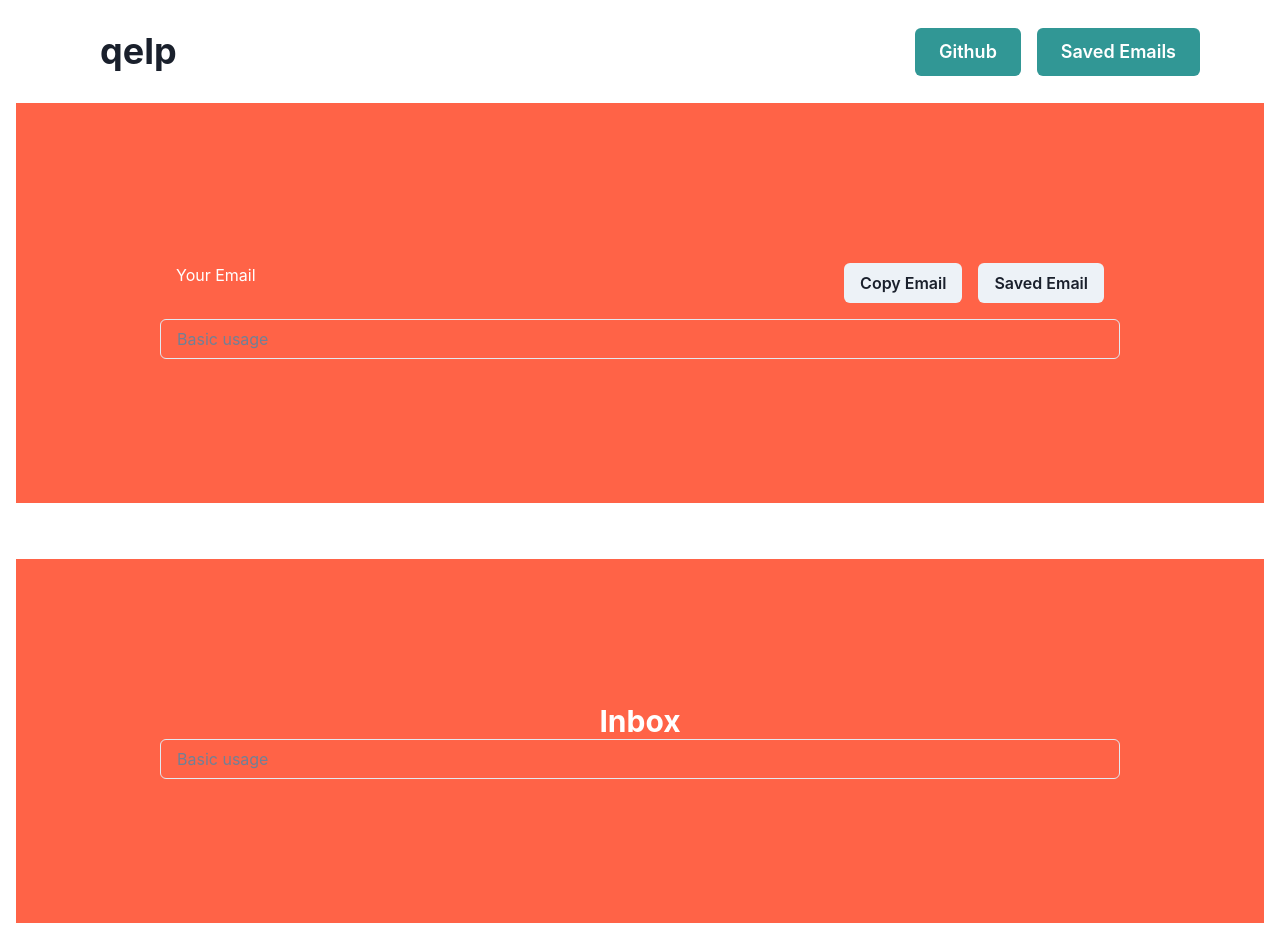
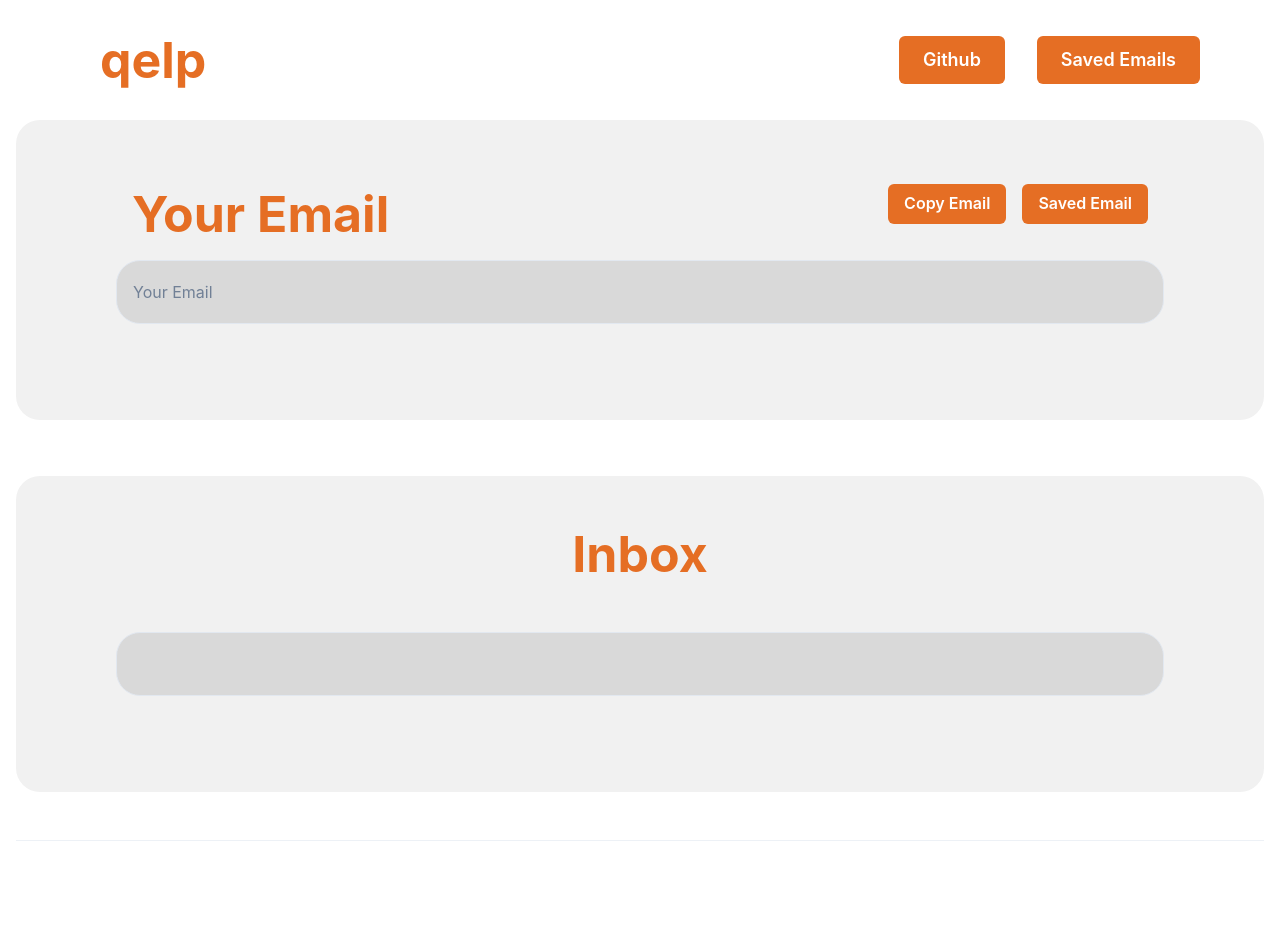
Before and after one commit to deeppaz/qelp, a React (Create React App) app: page / in a window 1280 px wide. Shown: the top 928 px of the page. Built offline with nearby package versions, Linux system fonts and the light colour scheme.

Commit message:
update ui

```diff
--- a/src/layouts/Footer.js
+++ b/src/layouts/Footer.js
@@ -1,10 +1,10 @@
 import React, { Fragment } from "react";
-import { Box, Heading } from "@chakra-ui/react";
+import {  Heading } from "@chakra-ui/react";
 
 export default function Footer() {
   return (
     <Fragment>
-      <Heading textAlign={'center'}>  (●'◡'●)</Heading>
+      <Heading textAlign={'center'} mb="10">  (●'◡'●)</Heading>
     </Fragment>
   );
 }
--- a/src/layouts/Nav.js
+++ b/src/layouts/Nav.js
@@ -23,12 +23,12 @@ export default function Nav() {
         }}
       >
         <Box p="5">
-          <Heading size="xl">qelp</Heading>
+          <Heading size="xl" fontSize="50px" color="#e56e24">qelp</Heading>
         </Box>
         <Spacer />
-        <ButtonGroup gap="2">
-          <Button colorScheme="teal" size={"lg"}>Github</Button>
-          <Button colorScheme="teal" size={"lg"}>Saved Emails</Button>
+        <ButtonGroup gap="6">
+          <Button colorScheme="teal" size={"lg"} backgroundColor="#e56e24">Github</Button>
+          <Button colorScheme="teal" size={"lg"} backgroundColor="#e56e24">Saved Emails</Button>
         </ButtonGroup>
       </Flex>
     </Fragment>
--- a/src/pages/Home/Home.js
+++ b/src/pages/Home/Home.js
@@ -8,6 +8,7 @@ import {
   Input,
   Heading,
   Text,
+  Divider
 } from "@chakra-ui/react";
 import React, { Fragment } from "react";
 
@@ -15,28 +16,34 @@ export default function Home() {
   return (
     <Fragment>
       <VStack>
-        <Container maxW="container.xl" h='container.xl'>
-          <Box bg="tomato" w="100%" p="36" color="white">
+        <Container maxW="container.xl" h="container.xl">
+          <Box bg="#f1f1f1" w="100%" pt="12" pl="100" pr="100" pb="24" borderRadius="3xl">
             <Flex>
               <Box p="4">
-                <h1>Your Email</h1>
+                <Heading size="xl" fontSize="50px" color="#e56e24">
+                Your Email
+                </Heading>
               </Box>
               <Spacer />
               <Box p="4">
-                <Button mr="4"> Copy Email</Button>
-                <Button> Saved Email</Button>
+                <Button mr="4" color="white" backgroundColor="#e56e24">
+                  {" "}
+                  Copy Email
+                </Button>
+                <Button color="white" backgroundColor="#e56e24"> Saved Email</Button>
               </Box>
             </Flex>
-            <Input placeholder="Basic usage" />
+            <Input backgroundColor="#d9d9d9" placeholder="Your Email" h="16" borderRadius="3xl"/>
           </Box>
-          <Box mt="14" bg="tomato" w="100%" p="36" color="white">
-            <Heading fontSize="30px" textAlign={"center"}>
+          <Box mt="14" bg="#f1f1f1" w="100%" pt="12" pl="100" pr="100" pb="24" borderRadius="3xl">
+            <Heading size="xl" fontSize="50px" color="#e56e24" mb="12" textAlign={"center"}>
               Inbox
             </Heading>
-            <Input placeholder="Basic usage" />
+            <Input backgroundColor="#d9d9d9"  h="16" borderRadius="3xl"/>
+
           </Box>
-
-          <Heading fontSize="30px" textAlign={"center"}>
+          <Divider orientation='horizontal' mt="12" mb="20" />
+          <Heading size="xl" fontSize="50px" color="#e56e24" mb="4"  textAlign={"center"}>
             About qelp
           </Heading>
           <Text>
```
